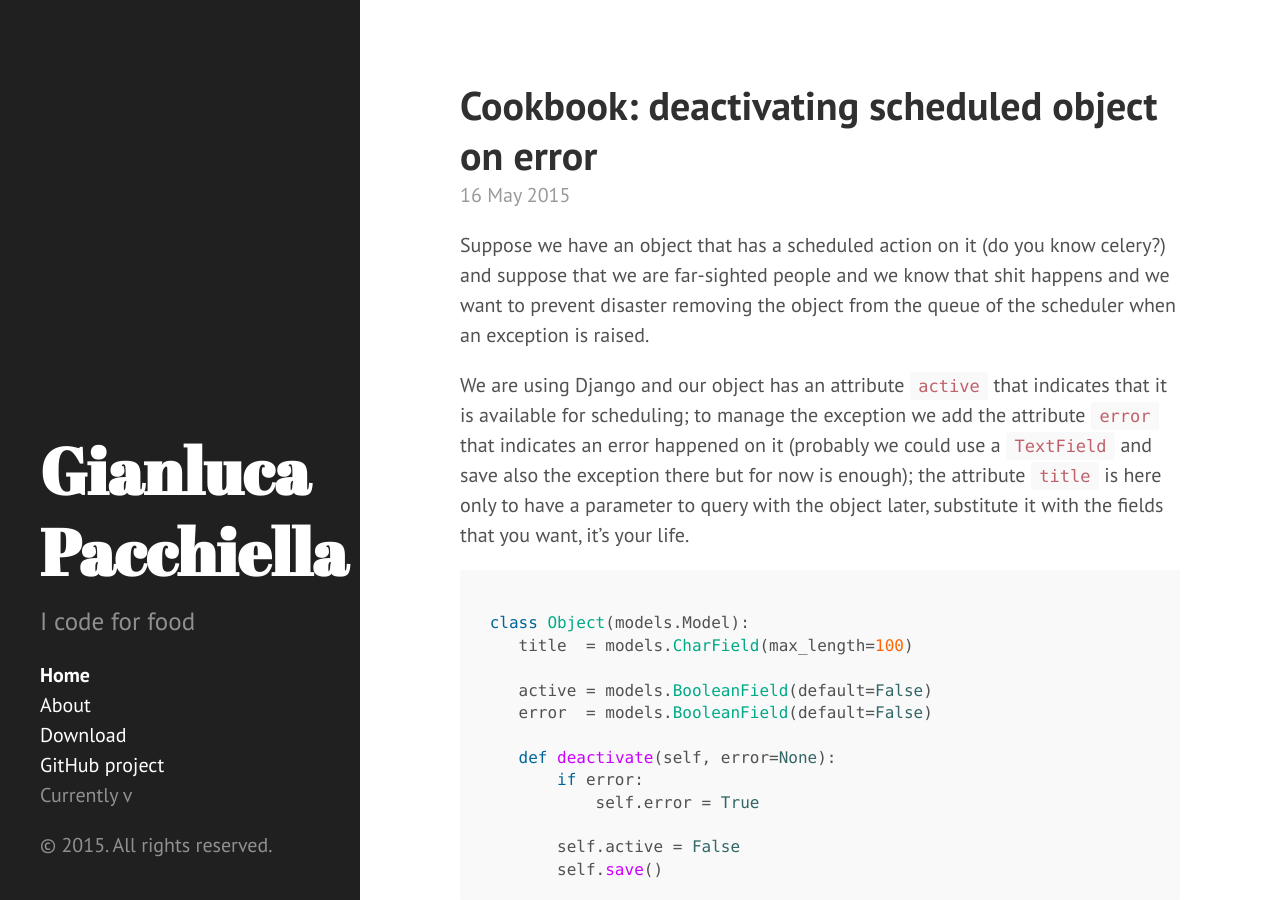
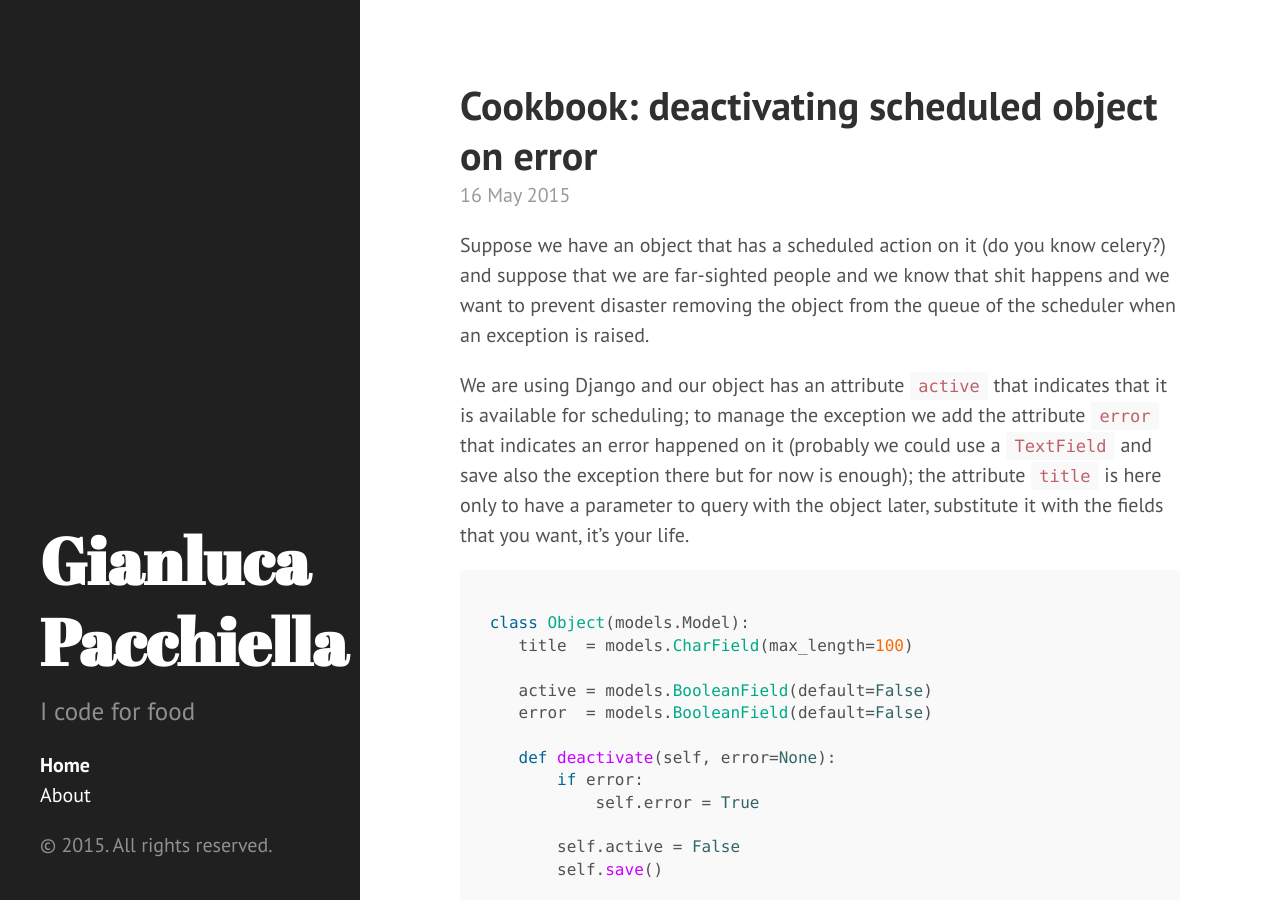
Before and after one commit to gipi/blog, a Jekyll site: the page built from index.html, in a window 1280 px wide and 900 px high. Built offline with Jekyll 4.4.1, drawn with Linux system fonts in a browser that asks for light colours; Markdown is read by kramdown in place of the engine named in the settings; the list of posts is cut into pages by our own code.

Commit message:
Remove useless entries on sidebar.

```diff
--- a/_includes/sidebar.html
+++ b/_includes/sidebar.html
@@ -25,10 +25,6 @@
           {% endif %}
         {% endif %}
       {% endfor %}
-
-      <li class="sidebar-nav-item"><a href="{{ site.github.repo }}/archive/v{{ site.version }}.zip">Download</a></li>
-      <li class="sidebar-nav-item"><a href="{{ site.github.repo }}">GitHub project</a></li>
-      <li class="sidebar-nav-item">Currently v{{ site.version }}</li>
     </ul>
 
     <p>&copy; {{ site.time | date: '%Y' }}. All rights reserved.</p>
```
